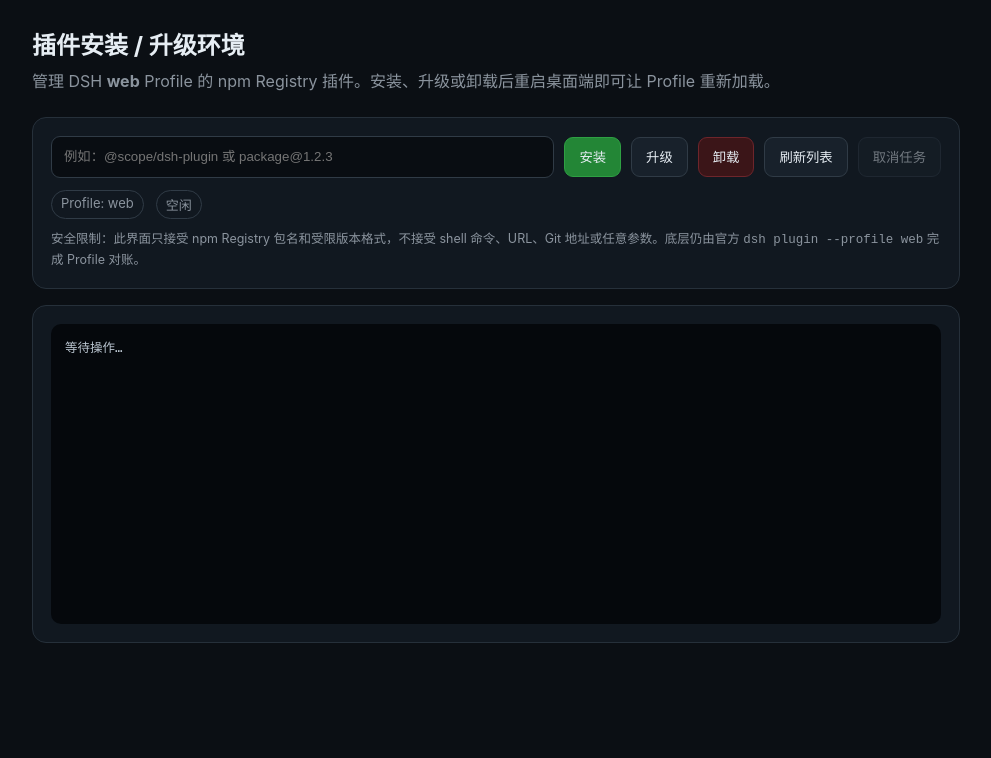
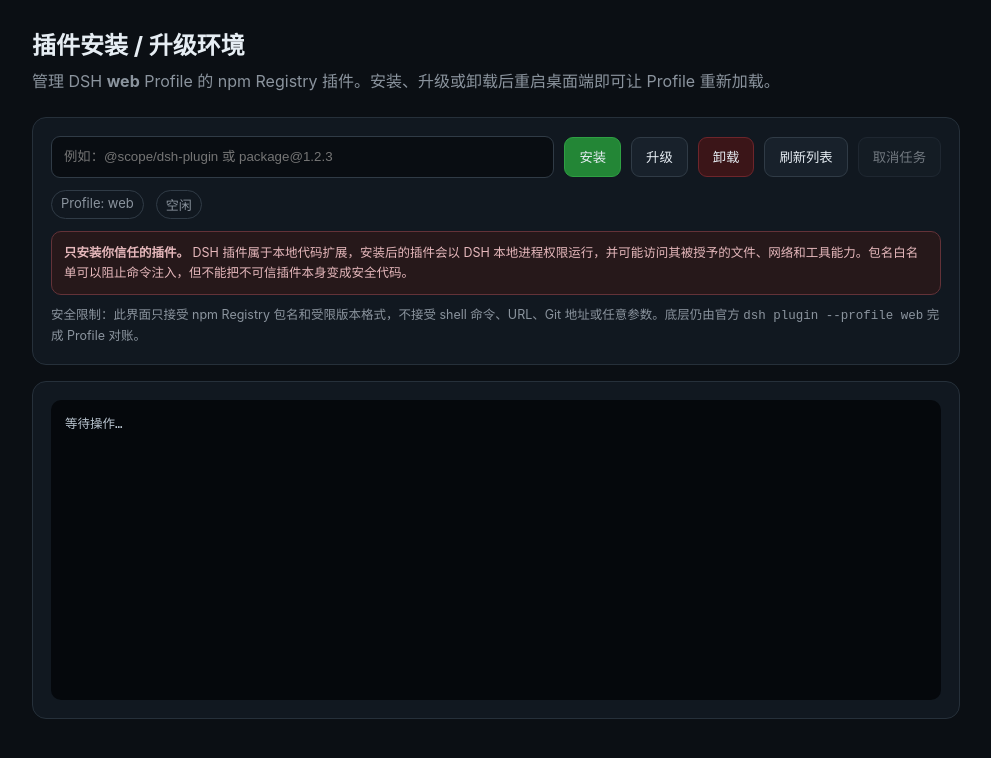
Before and after one commit to guanyibei1314/dsh-desktop-plugin, an Electron app: page plugin-manager.html in a window 1180 px wide. Shown: the whole page, without its empty margins (94-1085 px from the left). Drawn offline with Linux system fonts and the light colour scheme; no server answers.

Commit message:
security: warn about trusted plugin execution

```diff
--- a/plugin-manager.html
+++ b/plugin-manager.html
@@ -25,6 +25,7 @@
     .badge { border: 1px solid #303b46; border-radius: 999px; padding: 4px 9px; }
     .restart { display: none; margin-top: 14px; padding: 12px; border-radius: 10px; background: #2a210d; border: 1px solid #715d21; }
     .restart.visible { display: flex; align-items: center; justify-content: space-between; gap: 12px; }
+    .warning { margin-top: 12px; padding: 11px 12px; border-radius: 10px; background: #26181a; border: 1px solid #633238; color: #e6b8bc; font-size: 12.5px; line-height: 1.6; }
     pre { min-height: 300px; max-height: 430px; overflow: auto; white-space: pre-wrap; word-break: break-word; margin: 0; background: #05080c; border-radius: 10px; padding: 14px; color: #b9c4cf; font: 12.5px/1.55 "Cascadia Mono", Consolas, monospace; }
     .hint { font-size: 12.5px; color: #8b949e; line-height: 1.6; margin-top: 10px; }
   </style>
@@ -51,6 +52,7 @@
         <span>插件集合已变化，需要重启 DSH Desktop 才会加载新的 Profile。</span>
         <button id="restart">立即重启</button>
       </div>
+      <div class="warning"><strong>只安装你信任的插件。</strong> DSH 插件属于本地代码扩展，安装后的插件会以 DSH 本地进程权限运行，并可能访问其被授予的文件、网络和工具能力。包名白名单可以阻止命令注入，但不能把不可信插件本身变成安全代码。</div>
       <div class="hint">安全限制：此界面只接受 npm Registry 包名和受限版本格式，不接受 shell 命令、URL、Git 地址或任意参数。底层仍由官方 <code>dsh plugin --profile web</code> 完成 Profile 对账。</div>
     </section>
 
```
